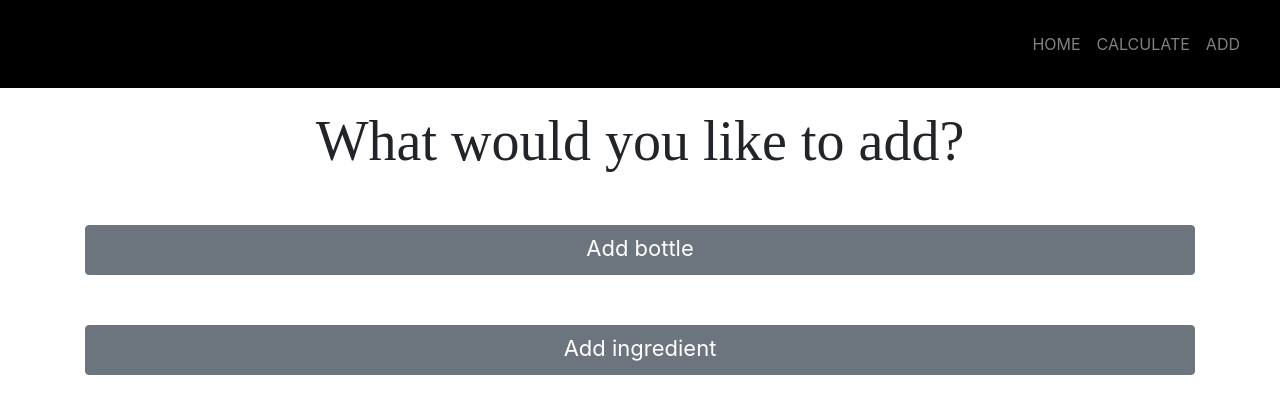
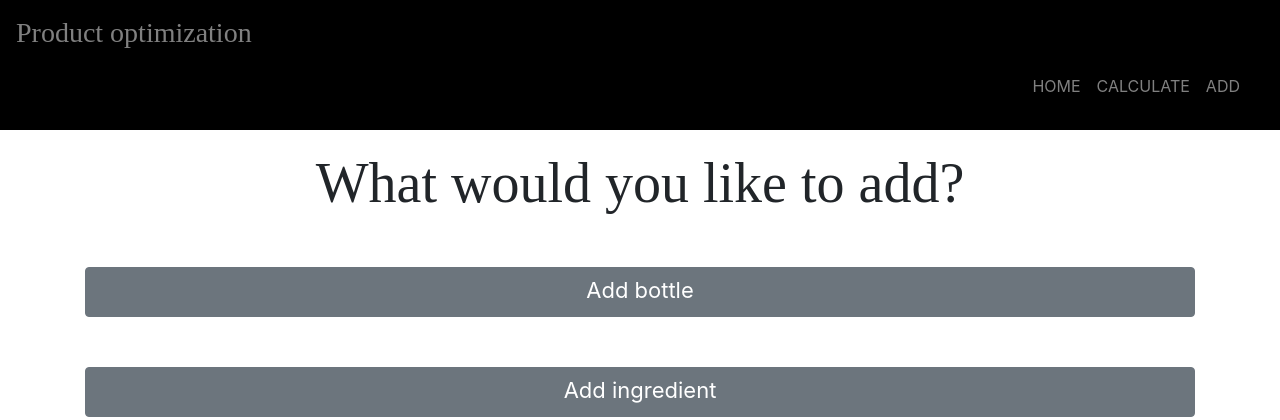
Before and after one commit to gitKit99/prod_opt, a Django app: page /add in a window 1280 px wide. Shown: the top 420 px of the page. Run offline with Django 3.2, Linux system fonts and the light colour scheme; some libraries are stand-ins or nearby versions.

Commit message:
Second front

```diff
--- a/prod_opt/main/templates/main/base.html
+++ b/prod_opt/main/templates/main/base.html
@@ -12,7 +12,9 @@
 </head>
 
 <header class="p-3 text-white " style="background-color: black">
+     <h3 style="color: grey; font-family: Times New Roman;">Product optimization</h3>
 <nav class="navbar navbar-expand-lg navbar-dark text-center" style="background-color: black">
+
      <div class="navbar-collapse collapse w-100 dual-collapse2 order-1 order-md-0 ">
     <ul class="navbar-nav ml-auto ">
       <li class="nav-item ">
```
